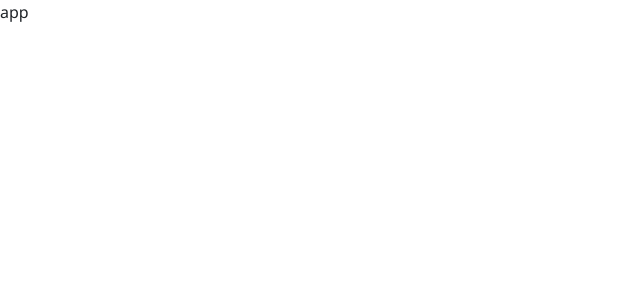
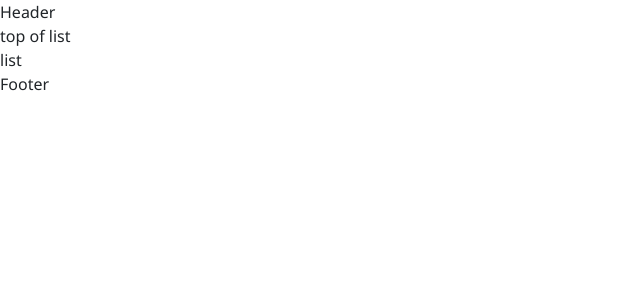
Before and after one commit to MahtabBukhari/precise-tech-expense-tracker-redux, a React (Create React App) app: page / in a window 1280 px wide. Shown: the top 300 px of the page, without its empty margins (0-640 px from the left). Built offline with nearby package versions, Linux system fonts and the light colour scheme.

Commit message:
setup pages and layout files structure that is best way

```diff
--- a/src/App.js
+++ b/src/App.js
@@ -1,12 +1,16 @@
 import React from 'react';
+import Footer from './layouts/footer';
+import Header from './layouts/header';
+import Home from './pages/Home';
 import './styles/App.css';
 
 
 const App = () => {
   return (
     <div>
-  app
-
+       <Header/>
+        <Home/>
+       <Footer/>
     </div>
   )
 }
--- /dev/null
+++ b/src/layouts/footer/index.js
@@ -0,0 +1,10 @@
+import React from 'react'
+import './styles.css'
+
+const Footer = () => {
+  return (
+    <div>Footer</div>
+  )
+}
+
+export default Footer
--- /dev/null
+++ b/src/layouts/header/index.js
@@ -0,0 +1,10 @@
+import React from 'react'
+import './styles.css'
+
+const Header = () => {
+  return (
+    <div>Header</div>
+  )
+}
+
+export default Header
--- /dev/null
+++ b/src/pages/Home/index.js
@@ -0,0 +1,13 @@
+import React from 'react'
+import './styles.css'
+
+const Home = () => {
+  return (
+    <div>
+        <div>top of list</div>
+        <div>list</div>
+    </div>
+  )
+}
+
+export default Home
```
Also changed, not shown: src/layouts/footer/styles.css (added), src/layouts/header/styles.css (added), src/pages/Home/styles.css (added), src/pages/index.js (added).
